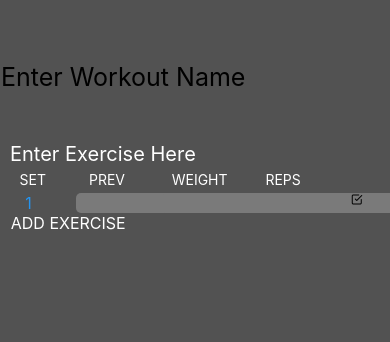
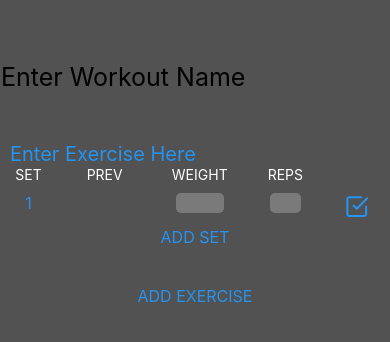
Before and after one commit to carsonkrueger/My-Projects, a React Native app in the folder GymTracker/: screen /WorkoutScreen in a window 390 px wide. Shown: the top 342 px of the page. Built offline with nearby package versions, Linux system fonts and the light colour scheme.

Commit message:
add set functionality completed, styling addied

```diff
--- a/GymTracker/components/ExerciseComponent.js
+++ b/GymTracker/components/ExerciseComponent.js
@@ -11,6 +11,13 @@ import { AntDesign, Feather } from "@expo/vector-icons";
 import SetComponent from "./SetComponent";
 
 const ExerciseComponent = (props) => {
+  const [setsArr, setSetsArr] = useState([["", 1]]);
+
+  const AddSet = () => {
+    setSetsArr([...setsArr, ["", setsArr.length + 1]]);
+    //exercisesArr.push("");
+  };
+
   return (
     <View style={styles.container}>
       <TextInput
@@ -35,7 +42,15 @@ const ExerciseComponent = (props) => {
         <View style={styles.emptyHead}>{/* Empty header */}</View>
       </View>
 
-      <SetComponent />
+      {setsArr.map((set, i) => {
+          return <SetComponent key={i} num={set[1]} />;
+        })}
+
+      <View style={styles.addSetContainer}>
+          <TouchableOpacity onPress={AddSet}>
+            <Text style={styles.addSet}>ADD SET</Text>
+          </TouchableOpacity>
+        </View>
     </View>
   );
 };
@@ -46,14 +61,13 @@ const styles = StyleSheet.create({
   },
   title: {
     fontSize: 20,
-    color: "white",
+    color: "#2494f0",
     paddingLeft: 10,
     marginTop: 50,
   },
   headers: {
     flexDirection: "row",
     color: "white",
-    padding: 5,
     width: "100%",
   },
   setHead: {
@@ -78,6 +92,14 @@ const styles = StyleSheet.create({
   whiteText: {
     color: "white",
   },
+  addSetContainer: {
+    alignItems:"center",
+  },
+  addSet: {
+    paddingTop: 7,
+    color: "#2494f0",
+    fontSize: 16,
+  },
 });
 
 export default ExerciseComponent;
--- a/GymTracker/components/SetComponent.js
+++ b/GymTracker/components/SetComponent.js
@@ -8,14 +8,14 @@ import {
 } from "react-native";
 import { AntDesign, Feather } from "@expo/vector-icons";
 
-const SetComponent = () => {
+const SetComponent = (props) => {
   const [numSets, setNumSets] = useState(1);
 
   return (
     <View style={styles.container}>
       {/*SET*/}
       <View style={styles.setContainer}>
-        <Text style={styles.setText}>1</Text>
+        <Text style={styles.setText}>{props.num}</Text>
       </View>
       {/*PREV*/}
       <View style={styles.prevContainer}>
@@ -31,7 +31,7 @@ const SetComponent = () => {
       </View>
       {/*CHECK*/}
       <View style={styles.checkContainer}>
-        <Feather name="check-square" />
+        <Feather name="check-square" size={25} color={"#2494f0"}/>
       </View>
     </View>
   );
@@ -41,6 +41,7 @@ const styles = StyleSheet.create({
   container: {
     flex: 1,
     flexDirection: "row",
+    paddingTop: 10,
   },
   setContainer: {
     flex: 0.6,
@@ -66,22 +67,25 @@ const styles = StyleSheet.create({
     fontSize: 16,
     backgroundColor: "#7a7a7a",
     borderRadius: 5,
+    width: "50%",
+    textAlign: "center",
   },
   repContainer: {
     flex: 0.8,
     alignItems: "center",
     fontSize: 16,
-    backgroundColor: "#7a7a7a",
-    borderRadius: 5,
   },
   repText: {
     fontSize: 16,
     backgroundColor: "#7a7a7a",
     borderRadius: 5,
+    width: "40%",
+    textAlign: "center",
   },
   checkContainer: {
     flex: 0.7,
     alignItems: "center",
+    justifyContent: "center",
   },
 });
 
--- a/GymTracker/screens/WorkoutScreen.js
+++ b/GymTracker/screens/WorkoutScreen.js
@@ -37,9 +37,9 @@ const Workout = () => {
           return <ExerciseComponent key={i} name={exercise[0]} />;
         })}
 
-        <View style={styles.addButton}>
+        <View style={styles.addExerciseContainer}>
           <TouchableOpacity onPress={AddExercise}>
-            <Text style={styles.addButtonText}>ADD EXERCISE</Text>
+            <Text style={styles.addExerciseText}>ADD EXERCISE</Text>
           </TouchableOpacity>
         </View>
       </ScrollView>
@@ -62,16 +62,15 @@ const styles = StyleSheet.create({
   screenHeaderText: {
     fontSize: 25,
   },
-  addButton: {
+  addExerciseContainer: {
+    paddingTop: "10%",
     flex: 1,
-    width: "35%",
-    height: 25,
     alignItems: "center",
     justifyContent: "center",
   },
-  addButtonText: {
+  addExerciseText: {
     fontSize: 16,
-    color: "white",
+    color: "#2494f0",
   },
 });
 
```
